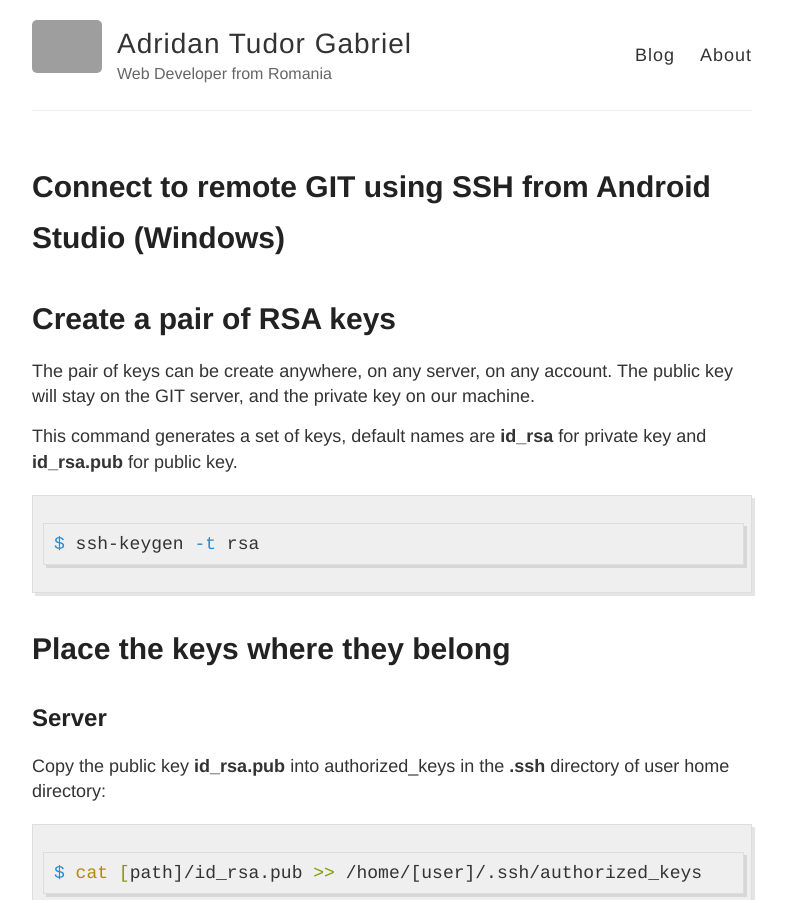
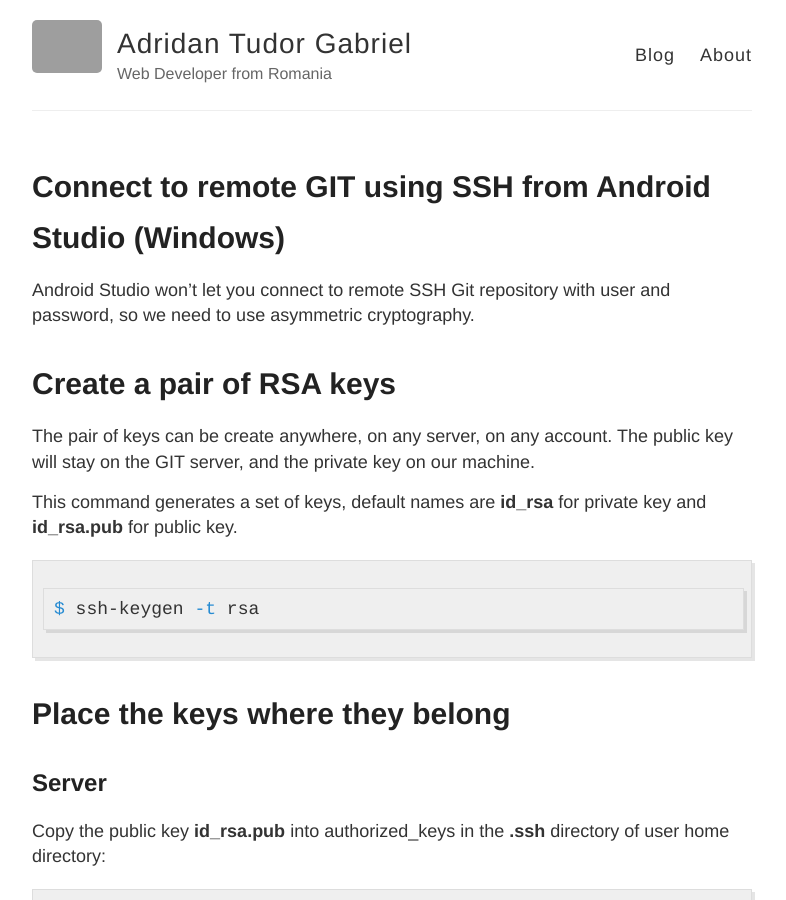
Before and after one commit to tudoradridan/tudoradridan.github.io, a Jekyll site: the page built from _posts/2016-7-5-Android-Studio-Git-SSH.md, in a window 1280 px wide and 900 px high. Shown: the whole window, without its empty margins (248-1034 px from the left). Built offline with Jekyll 4.4.1, drawn with Linux system fonts in a browser that asks for light colours; grey boxes are pictures that could not be loaded.

Commit message:
Update 2016-7-5-Android-Studio-Git-SSH.md

```diff
--- a/_posts/2016-7-5-Android-Studio-Git-SSH.md
+++ b/_posts/2016-7-5-Android-Studio-Git-SSH.md
@@ -2,6 +2,8 @@
 layout: post
 title: Connect to remote GIT using SSH from Android Studio (Windows)
 ---
+Android Studio won't let you connect to remote SSH Git repository with user and password, so we need to use asymmetric cryptography.
+
 # Create a pair of RSA keys
 
 The pair of keys can be create anywhere, on any server, on any account. The public key will stay on the GIT server, and the private key on our machine.
```
